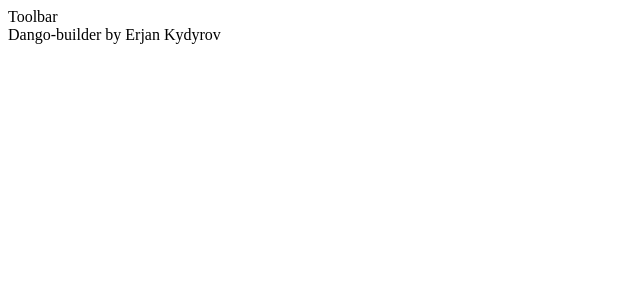
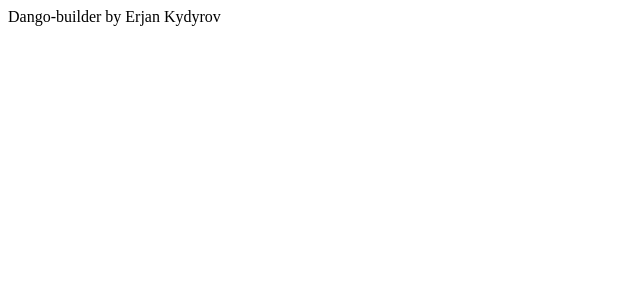
Before and after one commit to Erjankydyrov/builder, a React (Create React App) app: page / in a window 1280 px wide. Shown: the top 300 px of the page, without its empty margins (0-640 px from the left). Built offline with nearby package versions, Linux system fonts and the light colour scheme.

Commit message:
added Toolbar

```diff
--- a/src/App.js
+++ b/src/App.js
@@ -5,7 +5,6 @@ function App() {
   return (
     <div className="App">
       <Layout>
-        <Toolbar />
         Dango-builder by Erjan Kydyrov
       </Layout>
     </div>
```
